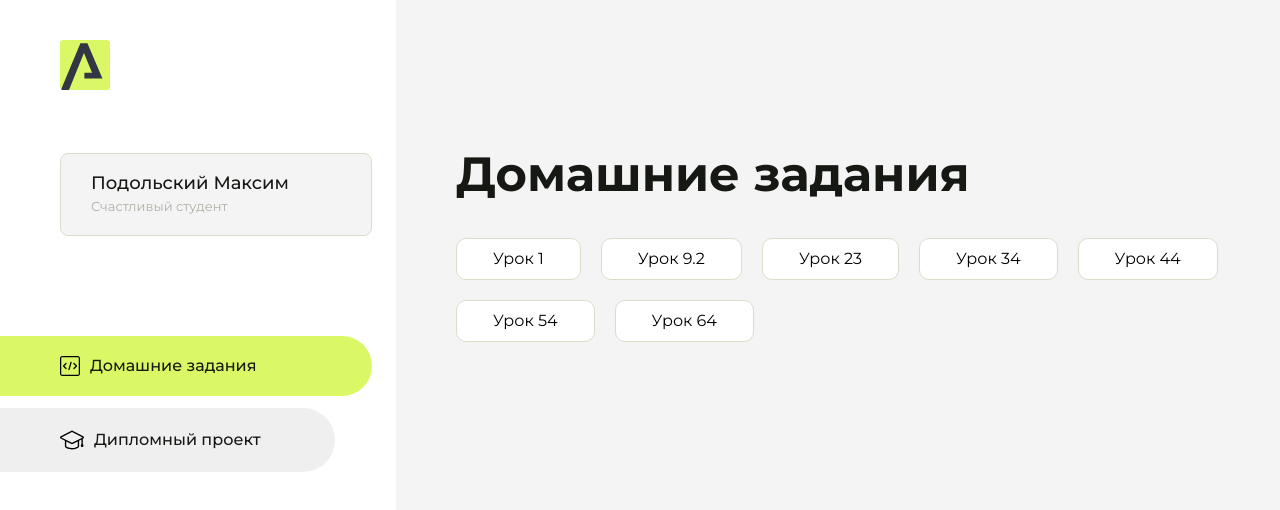
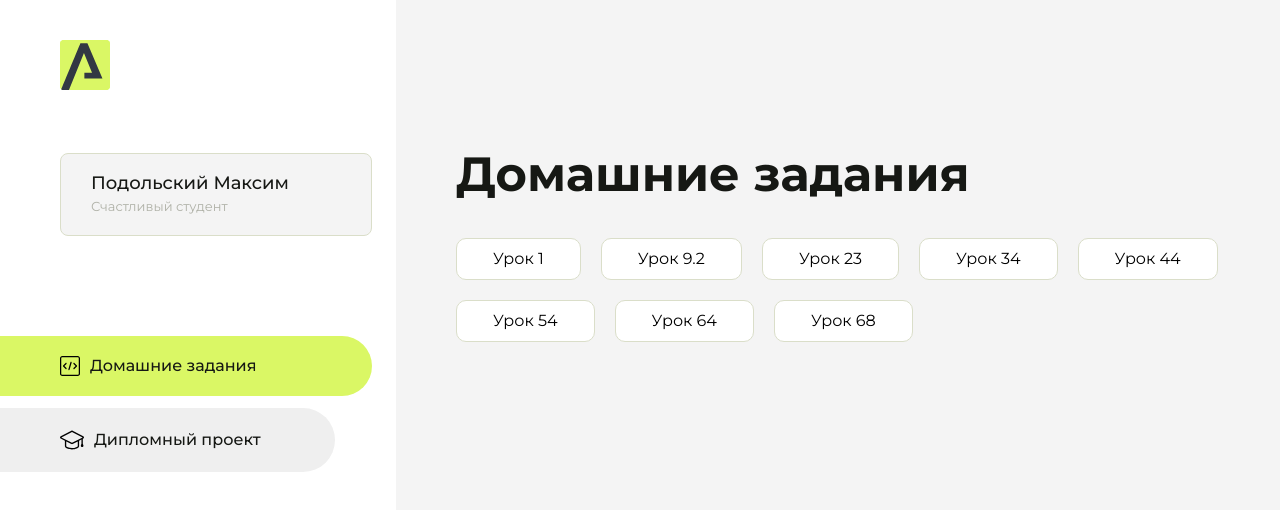
Before and after one commit to legulaa/code10, a plain HTML site: page index.html in a window 1280 px wide. Drawn offline with Linux system fonts and the light colour scheme.

Commit message:
Update index.html

```diff
--- a/index.html
+++ b/index.html
@@ -113,6 +113,9 @@
                     <li class="content__list-item">
                         <a href="html-64/index.html">Урок 64</a>
                     </li>
+                    <li class="content__list-item">
+                        <a href="lesson-68/index.html">Урок 68</a>
+                    </li>
                 </ul>
             </div>
             <div class="content__block hidden" id="diplomBlock">
```
